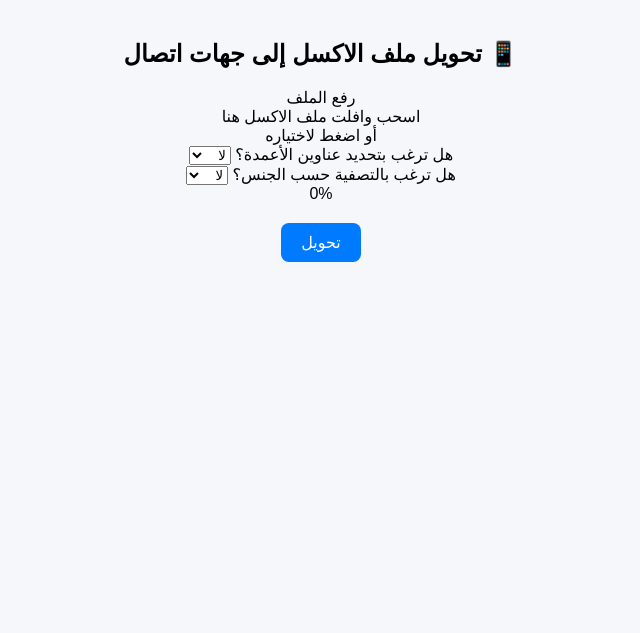
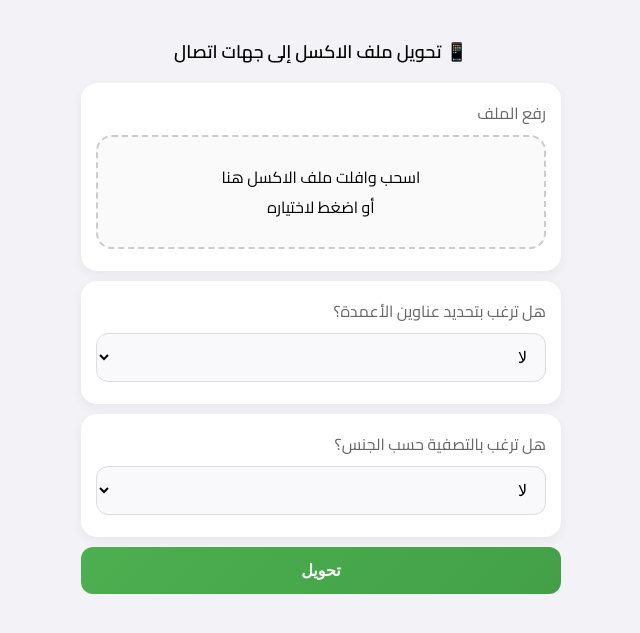
Before and after one commit to maf1250/xl, a Flask app: page / in a window 1280 px wide. Shown: the top 633 px of the page, without its empty margins (319-959 px from the left). Run offline with Flask 3, Linux system fonts and the light colour scheme.

Commit message:
Update style.css

```diff
--- a/static/style.css
+++ b/static/style.css
@@ -1,62 +1,113 @@
-body {
-    font-family: Arial;
-    background: #f5f7fa;
+html, body {
     margin: 0;
-    padding: 20px;
+    padding: 0;
+    font-family: 'Cairo', sans-serif;
+    background: #f2f2f7;
 }
 
 .container {
-    max-width: 500px;
+    max-width: 480px;
     margin: auto;
+    padding: 20px;
+}
+h2 {
     text-align: center;
+	font-size: 18px;
 }
 
-#drop-area {
-    border: 2px dashed #007bff;
-    padding: 30px;
-    border-radius: 10px;
-    background: white;
-    cursor: pointer;
+/* Section */
+.section {
+    background: #fff;
+    padding: 15px;
+    border-radius: 16px;
+    margin-bottom: 10px;
+    box-shadow: 0 4px 12px rgba(0,0,0,0.05);
 }
 
-#file-list {
-    list-style: none;
-    padding: 0;
+.section label {
+    display: block;
+    margin-bottom: 8px;
+    color: #666;
 }
 
-#file-list li {
-    background: white;
-    margin: 10px 0;
-    padding: 10px;
-    border-radius: 8px;
-    display: flex;
-    justify-content: space-between;
+/* Inputs */
+input, select, button {
+    width: 100%;
+    box-sizing: border-box;
+    padding: 14px;
+    font-size: 16px;
+    border-radius: 12px;
+    border: 1px solid #ddd;
+    background: #f9f9fb;
+	margin-bottom: 3px;
 }
 
-button {
-    margin-top: 20px;
-    padding: 10px 20px;
-    border: none;
-    background: #007bff;
-    color: white;
-    border-radius: 8px;
-    font-size: 16px;
+/* Spacing */
+.section > *:not(:last-child) {
+    margin-bottom: 7px;
 }
 
-#progress {
-    margin-top: 20px;
-    height: 10px;
-    background: #ddd;
-    border-radius: 5px;
+/* Button */
+button {
+    background: linear-gradient(135deg, #4CAF50, #43a047);
+    color: white;
+    border: none;
+    font-weight: bold;
+    cursor: pointer;
+   }
+button:hover { background: linear-gradient(135deg, #45a049, #388e3c); }
+/* Drop zone */
+.drop-zone {
+    border: 2px dashed #ccc;
+    border-radius: 16px;
+    padding: 25px;
+    text-align: center;
+    background: #fafafa;
 }
 
-.bar {
-    height: 100%;
-    width: 0%;
-    background: #28a745;
-    border-radius: 5px;
+.drop-zone.dragover {
+    border-color: #4CAF50;
+    background: #e8f5e9;
 }
 
-.hidden {
+/* Progress bar */
+#progress-container {
+    display: none;
+    background: #eee;
+    border-radius: 70px;
+    overflow: hidden;
+    margin-bottom: 10px;
+}
+
+#progress-bar {
+    height: 30px;
+    width: 0%;
+    background: #4CAF50;
+    color: white;
+    text-align: center;
+    line-height: 30px;
+}
+
+/* Manual fields toggle */
+#manual-fields.hidden, #gender_select.hidden {
     display: none;
 }
+#manual-fields.show, #gender_select.show {
+    display: block;
+}
+    .hidden {
+    max-height: 0;
+    overflow: hidden;
+    opacity: 0;
+    transition: all 0.5s ease;
+	pointer-events: none;
+	padding: 0;
+    margin: 0;
+    border: none;
+ display: none;
+}
+.show {
+    	max-height: 200px;
+    	opacity: 1;
+		transition: all 0.5s ease;
+}
```
